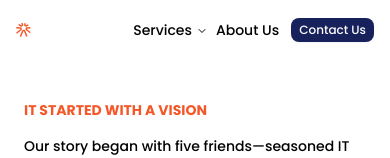
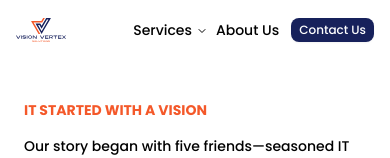
Before and after one commit to Vision-Vertex/VV-Landing, a Next.js app: page /about-us in a window 390 px wide. Shown: the top 158 px of the page. Built offline with nearby package versions, Linux system fonts and the light colour scheme.

Commit message:
add partner logo

```diff
--- a/src/components/layout/navbar.tsx
+++ b/src/components/layout/navbar.tsx
@@ -4,7 +4,9 @@ import * as React from 'react';
 import Link from 'next/link';
 import Image from 'next/image';
 import { usePathname } from 'next/navigation';
-import Logo from '../../../public/logos/Vision5 Logo_O1.svg';
+import Logo from '../../../public/logos/VisionVertexLogo2.svg';
+import VisionVertex1 from '../../../public/logos/VisionVertexLogo1.svg';
+import VisionVertex from '../../../public/logos/Vision5 Logo_O1.svg';
 import VisionLogo from '../../../public/logos/vision.svg';
 
 import { cn } from '@/lib/utils';
@@ -35,16 +37,16 @@ export default function NavigationMenuDemo() {
         <Image
           className="hidden md:block"
           src={Logo}
-          width={130}
-          height={130}
+          width={200}
+          height={200}
           alt="Logo"
           priority/>
 
         <Image
           className="block md:hidden"
-          src={VisionLogo}
-          width={60}
-          height={60}
+          src={VisionVertex1}
+          width={50}
+          height={50}
           alt="Logo"
           priority/>
       </Link>
@@ -53,9 +55,13 @@ export default function NavigationMenuDemo() {
      <NavigationMenu>
       <NavigationMenuList className="flex flex-wrap gap-1 md:gap-4 text-sm md:text-base">
         <NavigationMenuItem className="flex items-center flex-wrap">
-          {navItems.map((navitem) => navitem.link ? (
+          {navItems.map((navitem) =>
+  navitem.link ? (
     <NavigationMenuLink
-              asChild className={navigationMenuTriggerStyle() + ' bg-transparent px-1 md:px-2'} key={navitem.title}>
+      asChild
+      className={navigationMenuTriggerStyle() + ' bg-transparent px-1 md:px-2'}
+      key={navitem.title}
+    >
       <Link href={navitem.href}>{navitem.title}</Link>
     </NavigationMenuLink>
   ) : (
@@ -64,7 +70,9 @@ export default function NavigationMenuDemo() {
         {navitem.title}
       </NavigationMenuTrigger>
       <NavigationMenuContent>
-                     <ul className="grid w-[230px] gap-3 p-4 md:grid-cols-1 lg:w-[350px] ">                       {navitem.components.map((component: any) => (
+        <ul className="grid w-[230px] gap-3 p-4 md:grid-cols-1 lg:w-[350px]">
+          {(navitem.components && navitem.title === 'Services'? navitem.components.slice(0, 5): navitem.components || []
+           ).map((component: any) => (
             <ListItem
              key={component.title}
              title={component.title}
@@ -77,6 +85,7 @@ export default function NavigationMenuDemo() {
        </div>
           )
           )}
+
             </NavigationMenuItem>
         </NavigationMenuList>
       </NavigationMenu>
--- a/src/constants/data.ts
+++ b/src/constants/data.ts
@@ -30,6 +30,8 @@ import thinking from '../../public/qualities/thinking.jpg';
 import Partner1 from '../../public/partners/cropped-output-onlinepngtools-2.webp';
 import Partner2 from '../../public/partners/jem.png';
 import Partner3 from '../../public/partners/photo_2025-06-19 17.40.15.jpeg';
+import Partner4 from '../../public/partners/DailyOfficeSolutions.jpg';
+import Partner5 from '../../public/partners/TIME.jpg';
 import { UserRound, Users2Icon, icons } from 'lucide-react';
 import { slugify } from '@/lib/slugify';
 import { FaPaintBrush, FaHandshake, FaRocket, FaUserCheck } from 'react-icons/fa';
@@ -107,9 +109,22 @@ export const partners: PartnerItem[] = [
     path: Partner1,
     alt: 'Partner 1',
   },
+
   {
     path: Partner2,
     alt: 'Partner 2',
+  },
+  {
+    path: Partner3,
+    alt: 'Partner 3',
+  },
+  {
+    path: Partner4,
+    alt: 'Partner 4',
+  },
+  {
+    path: Partner5,
+    alt: 'Partner 5',
   },
   {
     path: Partner3,
@@ -124,20 +139,8 @@ export const partners: PartnerItem[] = [
     alt: 'Partner 2',
   },
   {
-    path: Partner3,
-    alt: 'Partner 3',
-  },
-  {
-    path: Partner1,
-    alt: 'Partner 1',
-  },
-  {
-    path: Partner2,
-    alt: 'Partner 2',
-  },
-  {
-    path: Partner3,
-    alt: 'Partner 3',
+    path: Partner4,
+    alt: 'Partner 5',
   },
 
 ];
```
Also changed, not shown: public/partners/dailyofficesolutions.png (added). Lines whose indentation alone changed are shown as unchanged.
